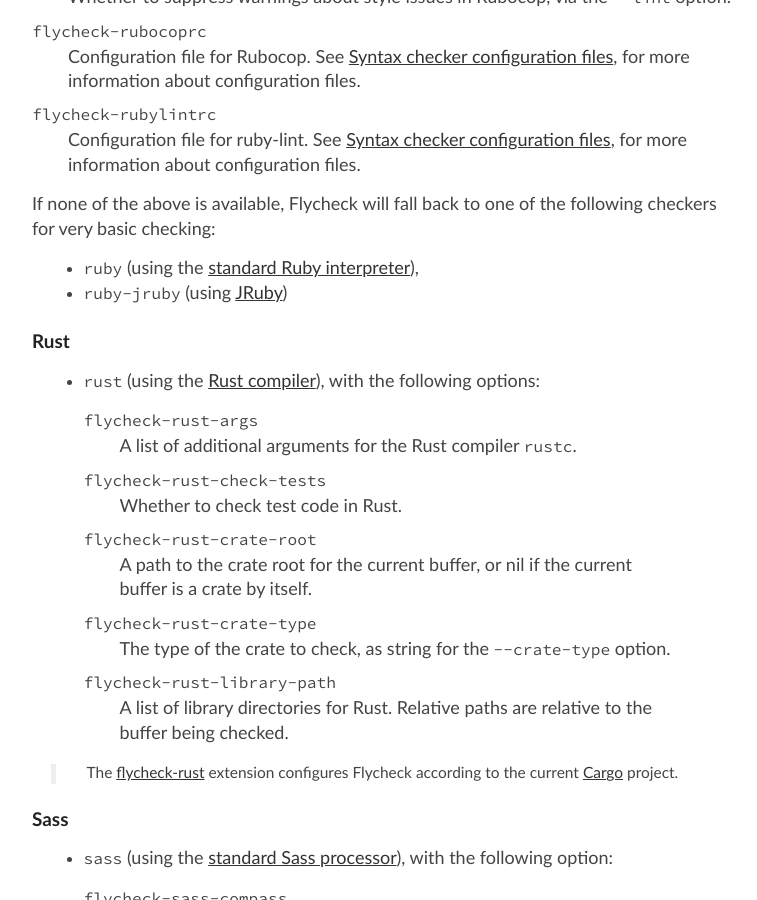
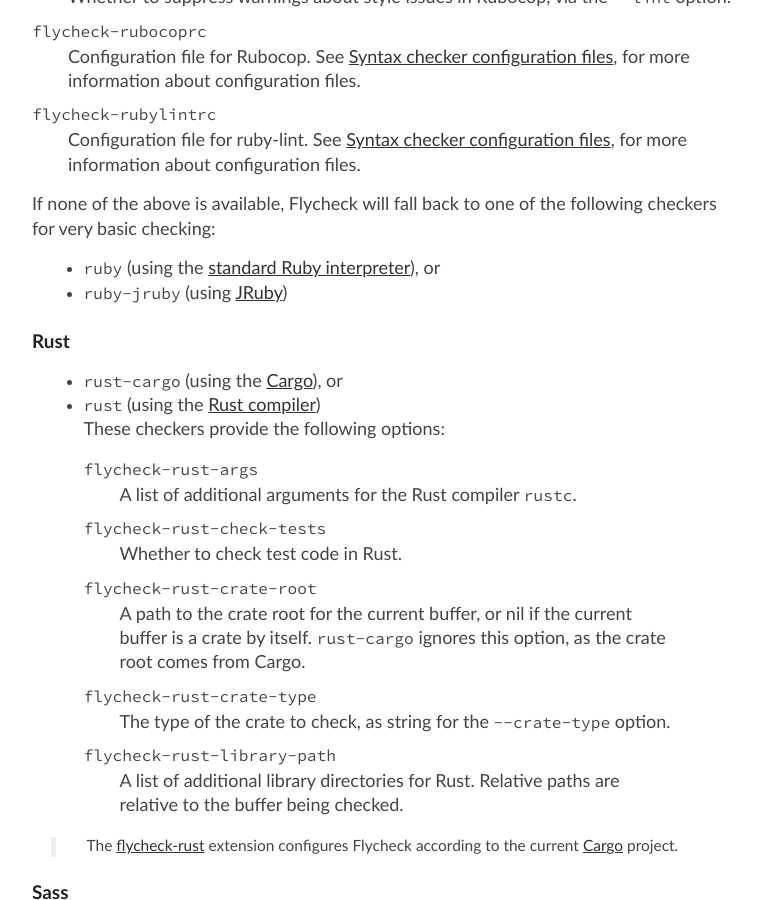
Before and after one commit to cmarqu/flycheck.github.io, a Jekyll site: the page manual/latest/Supported-languages.html, which Jekyll copies as it is, in a window 1280 px wide and 900 px high, scrolled down 10204 px. Shown: the whole window, without its empty margins (258-1015 px from the left). Built offline with Jekyll 4.4.1, drawn with Linux system fonts in a browser that asks for light colours.

Commit message:
Update manual from flycheck/flycheck@9ceb90e

```diff
--- a/manual/latest/Supported-languages.html
+++ b/manual/latest/Supported-languages.html
@@ -966,7 +966,7 @@
 </p>
 <ul>
 <li> <code>ruby</code> (using the <a href="https://www.ruby-lang.org/">standard Ruby
-interpreter</a>),
+interpreter</a>), or
 </li><li> <code>ruby-jruby</code> (using <a href="http://jruby.org/">JRuby</a>)
 </li></ul>
 
@@ -976,14 +976,18 @@
 <a name="index-Rust-language"></a>
 
 <ul>
-<li> <code>rust</code> (using the <a href="http://www.rust-lang.org/">Rust compiler</a>),
-with the following options:
+<li> <code>rust-cargo</code> (using the <a href="https://crates.io/">Cargo</a>), or
 
+</li><li> <code>rust</code> (using the <a href="http://www.rust-lang.org/">Rust compiler</a>)
+
+<p>These checkers provide the following options:
+</p>
 <dl compact="compact">
 <dt><code>flycheck-rust-args</code></dt>
 <dd><a name="index-flycheck_002drust_002dargs"></a>
 <p>A list of additional arguments for the Rust compiler <code>rustc</code>.
-</p></dd>
+</p>
+</dd>
 <dt><code>flycheck-rust-check-tests</code></dt>
 <dd><a name="index-flycheck_002drust_002dcheck_002dtests"></a>
 <p>Whether to check test code in Rust.
@@ -992,19 +996,19 @@
 <dt><code>flycheck-rust-crate-root</code></dt>
 <dd><a name="index-flycheck_002drust_002dcrate_002droot"></a>
 <p>A path to the crate root for the current buffer, or nil if the current
-buffer is a crate by itself.
+buffer is a crate by itself.  <code>rust-cargo</code> ignores this option, as
+the crate root comes from Cargo.
 </p>
 </dd>
 <dt><code>flycheck-rust-crate-type</code></dt>
 <dd><a name="index-flycheck_002drust_002dcrate_002dtype"></a>
-<p>The type of the crate to check, as string for the <samp>--crate-type</samp>
-option.
-</p>
-</dd>
+<p>The type of the crate to check, as string for the
+<samp>--crate-type</samp> option.
+</p></dd>
 <dt><code>flycheck-rust-library-path</code></dt>
 <dd><a name="index-flycheck_002drust_002dlibrary_002dpath"></a>
-<p>A list of library directories for Rust.  Relative paths are relative to
-the buffer being checked.
+<p>A list of additional library directories for Rust. Relative paths are
+relative to the buffer being checked.
 </p></dd>
 </dl>
 
```
Also changed, not shown: _includes/changes.md (+1 -0 lines), _includes/credits.md (+2 -1 lines).
